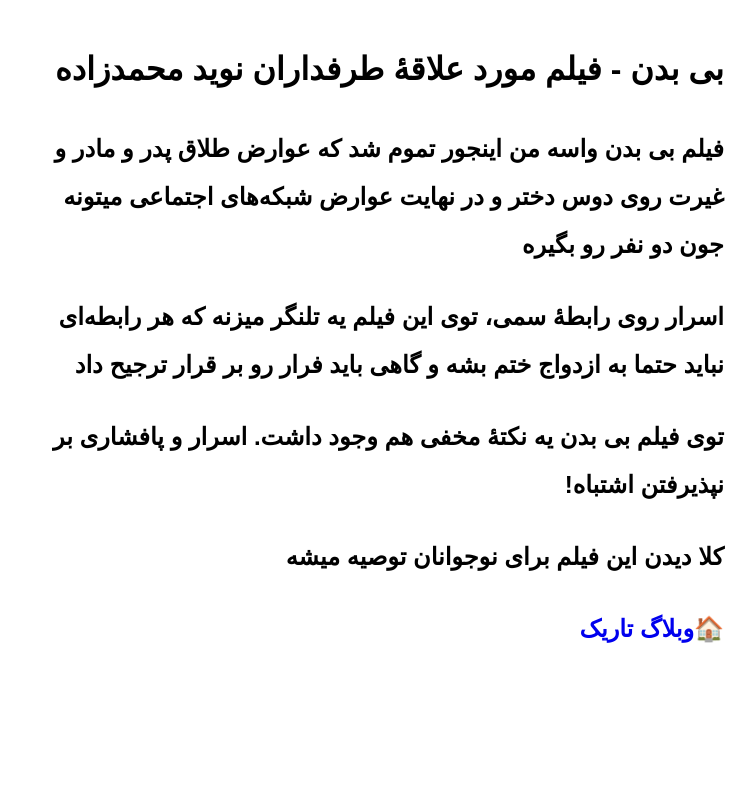
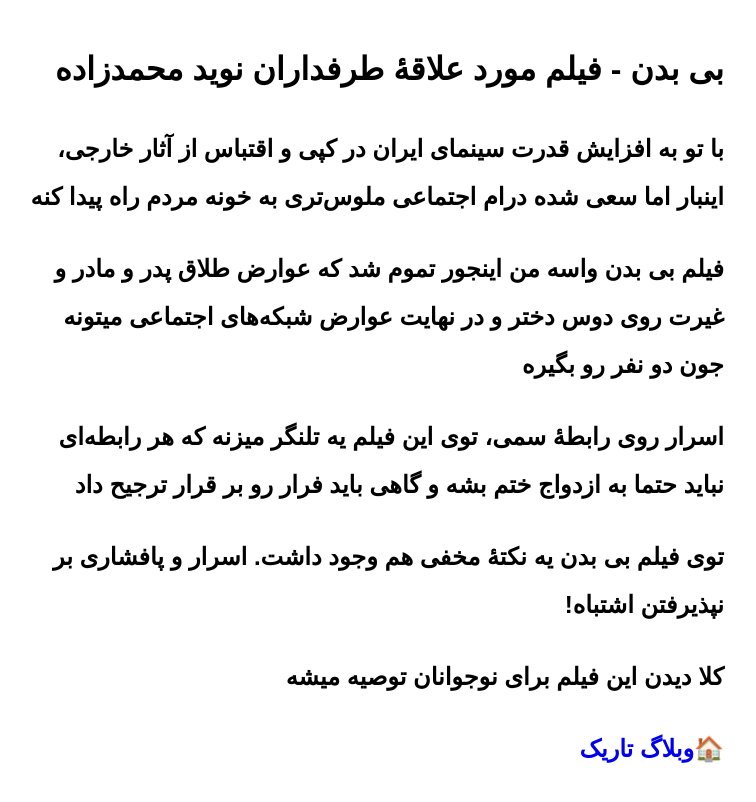
Before and after one commit to darkblog/darkblog.github.io, a Jekyll site: the page built from _posts/2024-7-4-5.md, in a window 1280 px wide. Shown: the top 802 px of the page, without its empty margins (418-1174 px from the left). Built offline with Jekyll 4.4.1, drawn with Linux system fonts in a browser that asks for light colours.

Commit message:
Update 2024-7-4-5.md

```diff
--- a/_posts/2024-7-4-5.md
+++ b/_posts/2024-7-4-5.md
@@ -2,6 +2,8 @@
 layout: post
 title: بی بدن - فیلم مورد علاقهٔ طرفداران نوید محمدزاده
 ---
+
+با تو به افزایش قدرت سینمای ایران در کپی و اقتباس از آثار خارجی، اینبار اما سعی شده درام اجتماعی ملوس‌تری به خونه مردم راه پیدا کنه
 
 فیلم بی بدن واسه من اینجور تموم شد که عوارض طلاق پدر و مادر و غیرت روی دوس دختر و در نهایت عوارض شبکه‌های اجتماعی میتونه جون دو نفر رو بگیره
 
```
